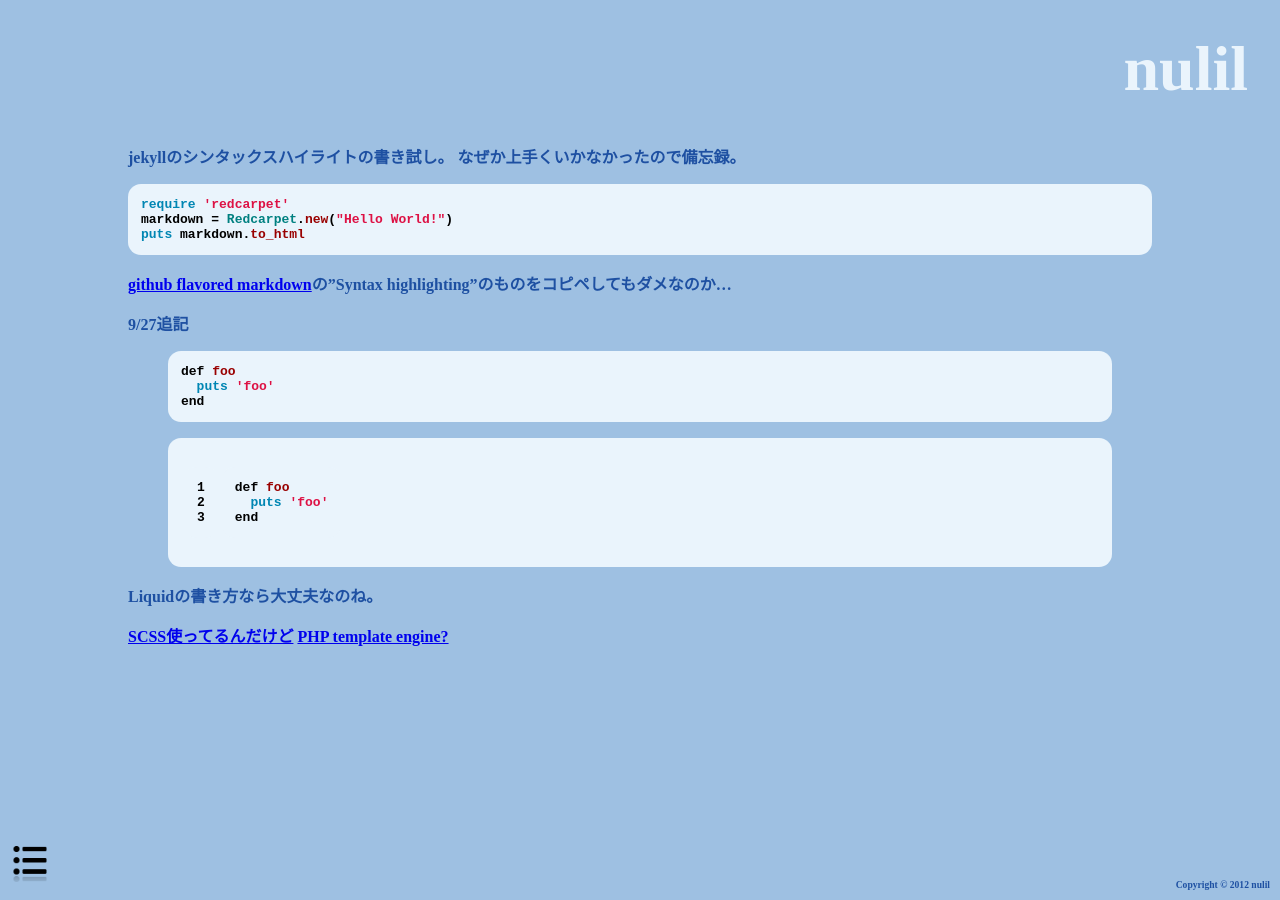
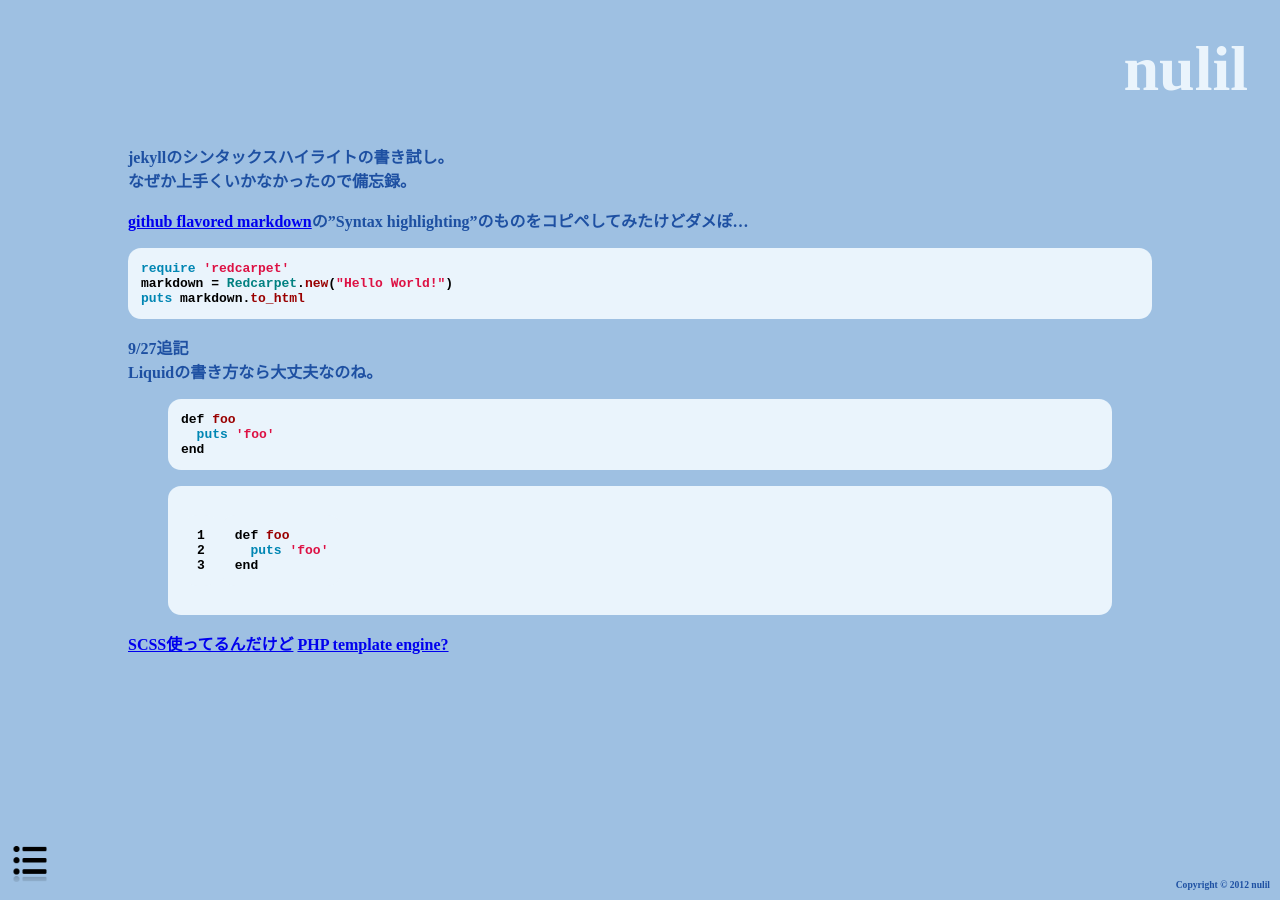
Before and after one commit to nulil/nulil.github.com, a Jekyll site: the page built from _posts/2012-09-26-test.md, in a window 1280 px wide. Built offline with Jekyll 4.4.1, drawn with Linux system fonts in a browser that asks for light colours; a script that is not in the unit is left out; comment, search, counter and statistics services are not loaded.

Commit message:
記事更新

````diff
--- a/_posts/2012-09-26-test.md
+++ b/_posts/2012-09-26-test.md
@@ -10,17 +10,19 @@ jekyllのシンタックスハイライトの書き試し。
 
 <!--more-->
 
+[github flavored markdown](http://github.github.com/github-flavored-markdown/)の"Syntax highlighting"のものをコピペしてみたけどダメぽ...
+
 ```ruby
 require 'redcarpet'
 markdown = Redcarpet.new("Hello World!")
 puts markdown.to_html
 ```
 
-[github flavored markdown](http://github.github.com/github-flavored-markdown/)の"Syntax highlighting"のものをコピペしてもダメなのか...
 
 
 
 9/27追記
+Liquidの書き方なら大丈夫なのね。
 
 {% highlight ruby %}
 def foo
@@ -34,5 +36,3 @@ def foo
   puts 'foo'
 end
 {% endhighlight %}
-
-Liquidの書き方なら大丈夫なのね。
````
